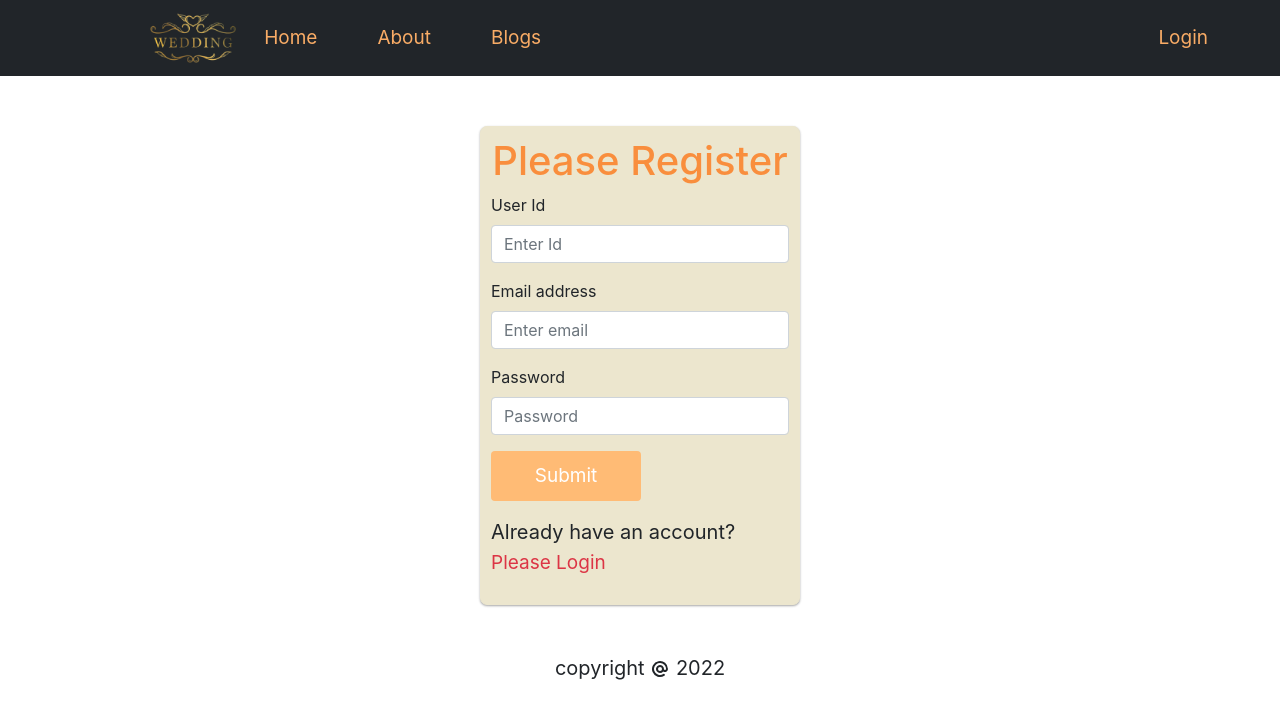
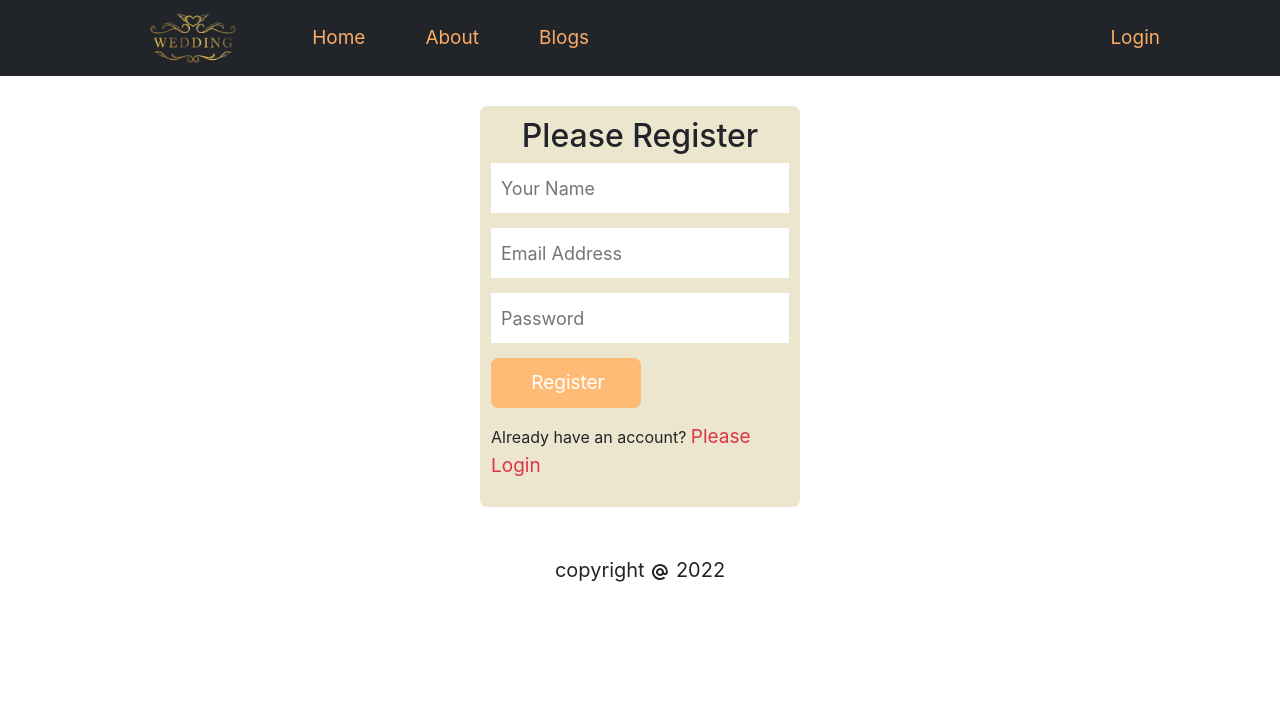
Before and after one commit to ahmednayeem/independent-service-provider, a React (Create React App) app: page /register in a window 1280 px wide. Shown: the top 718 px of the page. Built offline with nearby package versions, Linux system fonts and the light colour scheme.

Commit message:
login register fix

```diff
--- a/package.json
+++ b/package.json
@@ -12,6 +12,7 @@
     "react": "^18.0.0",
     "react-bootstrap": "^2.3.0",
     "react-dom": "^18.0.0",
+    "react-firebase-hooks": "^5.0.3",
     "react-router-dom": "^6.3.0",
     "react-scripts": "5.0.1",
     "web-vitals": "^2.1.4"
--- a/src/App.js
+++ b/src/App.js
@@ -16,7 +16,7 @@ function App() {
     <div>
       <Header></Header>
      <Routes>
-        <Route path="/" element={<Home></Home>}></Route>
+        <Route path="/home" element={<Home></Home>}></Route>
         <Route path="/service/:serviceId" element={<ServiceDetail></ServiceDetail>}></Route>
         <Route path="/about" element={<About></About>}></Route>
         <Route path="login" element={<Login></Login>}></Route>
--- a/src/Pages/Login/Login/Login.css
+++ b/src/Pages/Login/Login/Login.css
@@ -8,6 +8,9 @@
     width: 25%;
     background: #ECE6CE;
 
+}
+.from input{
+    height: 50px;
 }
 
 .loginbutton{
--- a/src/Pages/Login/Login/Login.js
+++ b/src/Pages/Login/Login/Login.js
@@ -1,7 +1,9 @@
 import React from 'react';
 import { useRef } from 'react';
 import { Button, Form } from 'react-bootstrap';
+import { useSignInWithEmailAndPassword } from 'react-firebase-hooks/auth';
 import { Link, useNavigate } from 'react-router-dom';
+import auth from '../../../firebase.init';
 import './Login.css';
 
 
@@ -10,12 +12,24 @@ const Login = () => {
     const passwordRef = useRef('')
     const navigate = useNavigate('');
 
+    const [
+        signInWithEmailAndPassword,
+        user,
+        loading,
+        error,
+      ] = useSignInWithEmailAndPassword(auth);
+
+
+      if(user){
+          navigate('/home')
+      }
+
      const handleSubmit = event => {
          event.preventDefault();
          const email = emailRef.current.value;
          const password = passwordRef.current.value;
 
-         console.log(email, password)
+         signInWithEmailAndPassword(email, password)
      }
 
      const navigateRegister = event => {
--- a/src/Pages/Login/Register/Register.css
+++ b/src/Pages/Login/Register/Register.css
@@ -1,30 +1,35 @@
 
-.from{
+.register-form{
+    margin: 0 auto;
+    width: 25%;
+    margin-top: 30px;
     border: 1px solid #ECE6CE;
-    margin-top: 50px;
     padding: 10px;
+    background: #ECE6CE;
     border-radius: 7px;
-    box-shadow: rgba(0, 0, 0, 0.12) 0px 1px 3px, rgba(0, 0, 0, 0.24) 0px 1px 2px;
-    width: 25%;
-    background: #ECE6CE;
+}
+.register-form input{
+    display: block;
+    width: 100%;
+    height: 50px;
+    padding-left: 10px;
+    font-size: 18px;
+    margin-bottom: 15px;
+    border: none;
 
 }
-
-.loginbutton{
+input.regis{
     width: 150px;
     height: 50px;
     font-size: 19px;
     background: #FFBB75;
-    border: #62C5EA;
+    border: 1px solid #FFBB75;
+    border-radius: 7px;
+    color:#fff
 }
 
-.loginbutton:hover{
+.regis:hover{
     box-shadow: rgba(0, 0, 0, 0.02) 0px 1px 3px 0px, rgba(27, 31, 35, 0.15) 0px 0px 0px 1px;
     background: #FDAE38;
     transition: 0.4s;
-
 }
-
-.headerlogin{
-    color:#F98E3D
-}
--- a/src/Pages/Login/Register/Register.js
+++ b/src/Pages/Login/Register/Register.js
@@ -1,42 +1,47 @@
 import React from 'react';
-import { Button, Form } from 'react-bootstrap';
 import { Link, useNavigate } from 'react-router-dom';
+import { useCreateUserWithEmailAndPassword } from 'react-firebase-hooks/auth';
 import './Register.css';
+import auth from '../../../firebase.init';
 
 const Register = () => {
+    const [
+        createUserWithEmailAndPassword,
+        user,
+        loading,
+        error,
+      ] = useCreateUserWithEmailAndPassword(auth);
     const navigate = useNavigate();
 
     const navigateLogin = () =>{
         navigate('/login');
     }
 
-    const handleRegister = event =>{
-        event.preventDefault()
+    if(user){
+        navigate('/home');
     }
 
+    const handleRegister = event =>{
+        event.preventDefault();
+        const name = event.target.name.value;
+        const email = event.target.email.value;
+        const password = event.target.password.value;
+
+        createUserWithEmailAndPassword(email, password);
+    }
 
     return (
-        <div className='container mx-auto from'>
-            <h2 className='text-center fs-1 headerlogin'>Please Register</h2>
-    <Form onSubmit={handleRegister}>
-  <Form.Group className="mb-3" controlId="formBasicEmail">
-  <Form.Label>User Id</Form.Label>
-    <Form.Control className='mb-3'  type="email" placeholder="Enter Id"/>
-    <Form.Label>Email address</Form.Label>
-    <Form.Control  type="email" placeholder="Enter email" required />
-  </Form.Group>
+        <div className='register-form'>
+            <h2 style={{textAlign: 'center'}}>Please Register</h2>
+            <form onSubmit={handleRegister}>
+                <input type="text" name="name" id="" placeholder='Your Name'/>
 
-  <Form.Group className="mb-3" controlId="formBasicPassword">
-    <Form.Label>Password</Form.Label>
-    <Form.Control type="password" placeholder="Password" required />
-  </Form.Group>
-  <Button className='loginbutton' type="submit">
-    Submit
-  </Button>
-</Form>
+                <input type="email" name="email" id="" placeholder='Email Address' required/>
 
-<p className='mt-3 fs-5'>Already have an account? <Link to="/login" className='text-danger' onClick={navigateLogin}>Please Login</Link></p>
-
+                <input type="password" name="password" id="" placeholder='Password' required/>
+                <input className='regis' type="submit" value="Register" />
+            </form>
+            <p>Already have an account? <Link to="/login" className='text-danger pe-auto text-decoration-none' onClick={navigateLogin}>Please Login</Link> </p>
         </div>
     );
 };
--- a/src/Pages/Shared/Header/Header.css
+++ b/src/Pages/Shared/Header/Header.css
@@ -1,6 +1,7 @@
 .log{
     margin-left: 150px;
 }
+
 nav a.active{
     color:#fff;
 
@@ -15,7 +16,3 @@ a{
 a:hover{
     color:#F9AC66;
 }
-
-.logIn{
-    margin-left: 22px;
-}
--- a/src/Pages/Shared/Header/Header.js
+++ b/src/Pages/Shared/Header/Header.js
@@ -8,22 +8,24 @@ const Header = () => {
     return (
         <>
           <Navbar collapseOnSelect expand="lg" sticky='top' bg="dark" variant="dark">
-          <Navbar.Brand as={Link} to="/">
+          <Navbar.Brand as={Link} to="/home">
        <img className='log'  src={logo} height={50} alt="" />
   </Navbar.Brand>
-  <Container>
+
+  <div className='container mx-5'>
   <Navbar.Toggle aria-controls="responsive-navbar-nav" />
   <Navbar.Collapse id="responsive-navbar-nav">
     <Nav className="me-auto">
-    <NavLink to="/">Home</NavLink>
+    <NavLink to="/home">Home</NavLink>
     <NavLink to="/about">About</NavLink>
      <NavLink to="/blogs">Blogs</NavLink>
     </Nav>
     <Nav>
-    <NavLink className="text-decoration-none" to="login" activeClassName="active">Login</NavLink>
+    <NavLink className="text-decoration-none classLogin" to="login" activeClassName="active">Login</NavLink>
     </Nav>
   </Navbar.Collapse>
-  </Container>
+  </div>
+
 </Navbar>
       </>
     );
```
Also changed, not shown: src/Pages/Login/RequireAuth/RequireAuth.js (added, +15 -0 lines), 2 other files (tests, documents, lock files or other folders).
